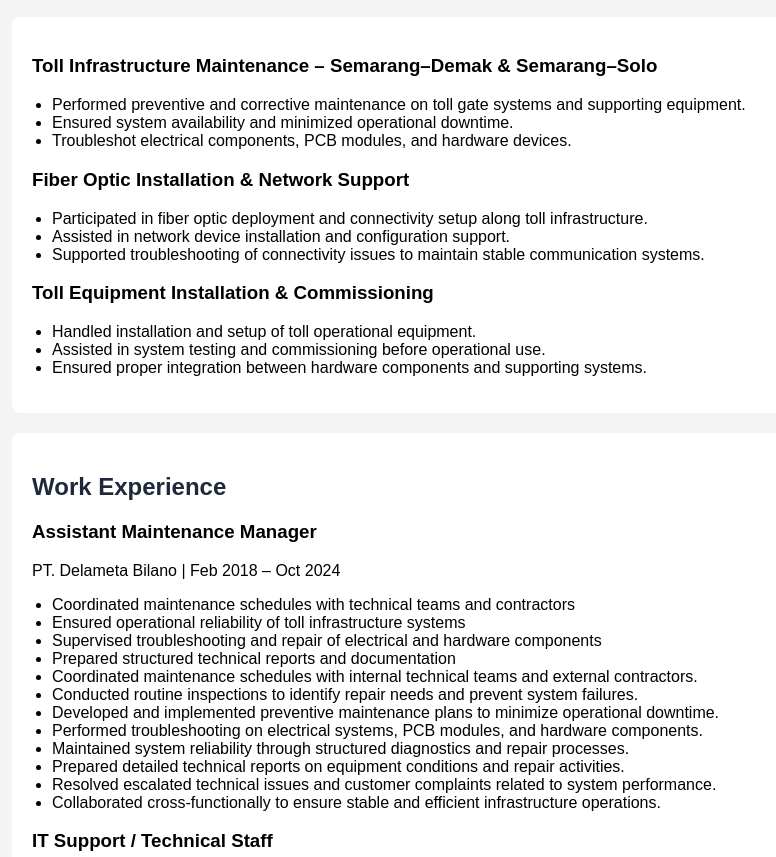
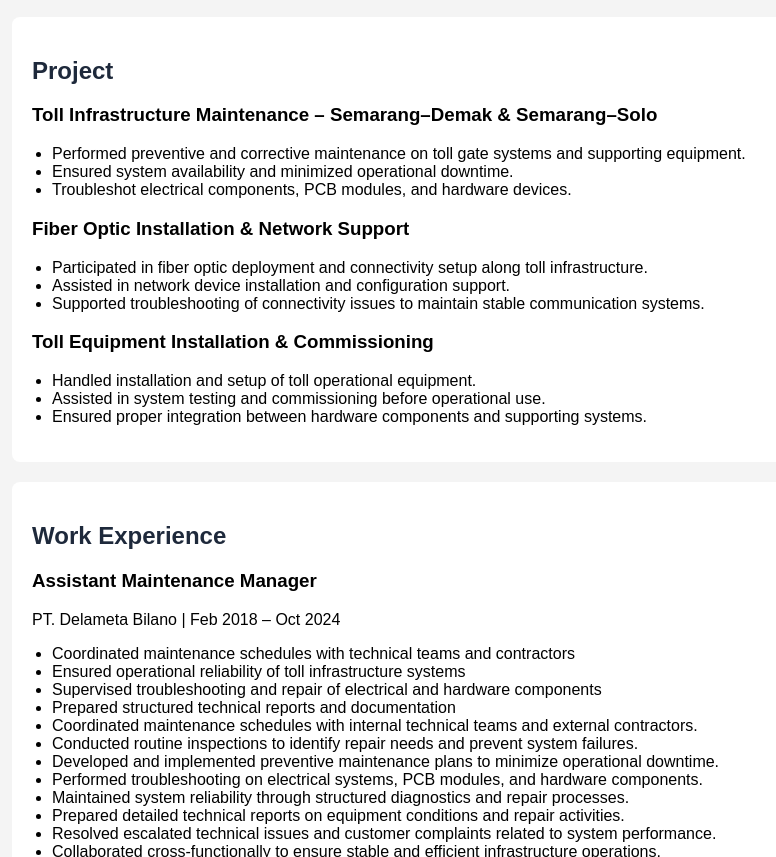
Before and after one commit to fazhar600-jabber/fazhar600-jabber.github.io, a plain HTML site: page index.html in a window 1280 px wide. Shown: the part 1170-2027 px from the top of the page, without its empty margins (208-984 px from the left). Drawn offline with Linux system fonts and the light colour scheme.

Commit message:
Update index.html

```diff
--- a/index.html
+++ b/index.html
@@ -77,6 +77,7 @@
     </section>
 
     <section id="projects" class="fade-in">
+        <h2>Project</h2>
  <div class="project-card">
         <h3>Toll Infrastructure Maintenance – Semarang–Demak & Semarang–Solo</h3>
         <ul>
```
